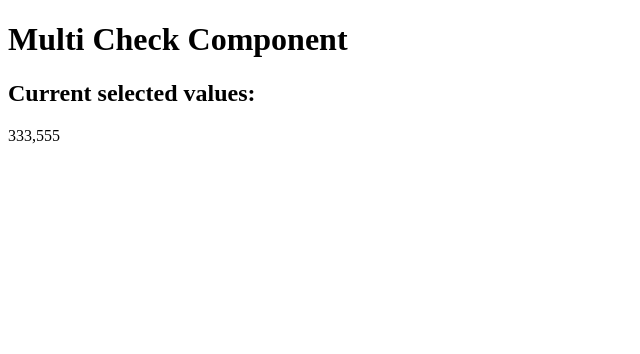
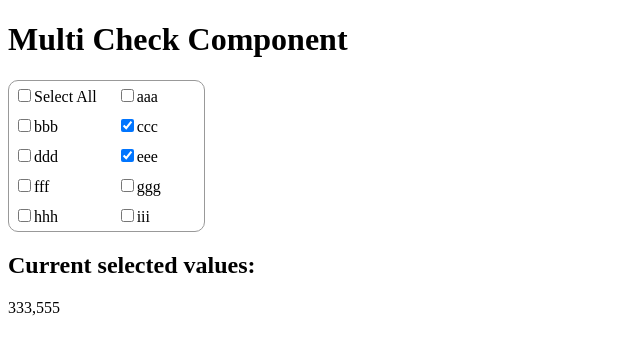
Before and after one commit to jianxiangxun/checkbox, a React app: page / in a window 1280 px wide. Shown: the top 354 px of the page, without its empty margins (0-640 px from the left). Built offline with nearby package versions, Linux system fonts and the light colour scheme; the HTML template or start-up script is replaced by a standard one.

Commit message:
complete the most function of the MultiCheck Component
tips:
split types into single file
extract Checkbox as a single Component
use react context pass data through the component
use grid for layout

todos:
style、test、preformance ...

```diff
--- /dev/null
+++ b/src/MultiCheck/Checkbox.tsx
@@ -0,0 +1,64 @@
+
+import React, {
+  forwardRef,
+  ForwardRefExoticComponent,
+  ReactElement,
+  RefAttributes,
+  useContext,
+  useEffect,
+  useState,
+} from 'react';
+
+import MultiCheckContext from './MultiCheckContext';
+import {CheckboxProps} from '../types/multiCheck';
+
+const Checkbox: React.FC<CheckboxProps> = (props:CheckboxProps) =>{
+  const {
+    label,
+    value,
+    checked,
+    selectAllFlag,
+    ...rest
+  } = props;
+  const {
+    values,
+    options,
+    onChange,
+  } = useContext(MultiCheckContext);
+
+  const handleChange = (event:React.ChangeEvent<HTMLInputElement>) => {
+    // select all checkout
+    if(selectAllFlag){
+      onChange(event.target.checked?options:[])
+    }
+    else{
+      // checked, push value into array
+      let arrAfterAdd = [...values].concat(event.target.value);
+      // unchecked, delete from array
+      let arrAfterDelete = [...values].filter(item => item!==event.target.value);
+
+      let nextValueArr = event.target.checked?arrAfterAdd:arrAfterDelete;
+      // values -> options, for setState
+      let nextOptions = options.filter(item=>nextValueArr.includes(item.value));
+
+      onChange(nextOptions);
+    }
+
+  };
+  return (
+    <label
+      className='CheckboxLabel'
+    >
+      <input
+        type='checkbox'
+        {...rest}
+        checked={checked}
+        onChange={handleChange}
+        value={value}
+      />
+      {<span>{label}</span>}
+    </label>
+      )
+}
+
+export default Checkbox;
--- a/src/MultiCheck/MultiCheck.css
+++ b/src/MultiCheck/MultiCheck.css
@@ -1,3 +1,6 @@
 /* TODO */
 .MultiCheck {
+    border:1px solid #999;
+    border-radius: 10px;
+    padding: 5px;
 }
--- a/src/MultiCheck/MultiCheck.tsx
+++ b/src/MultiCheck/MultiCheck.tsx
@@ -1,11 +1,11 @@
+import React from 'react';
+
 import './MultiCheck.css';
 
-import React from 'react';
+import Checkbox from './Checkbox';
+import MultiCheckContext from './MultiCheckContext';
 
-export type Option = {
-  label: string,
-  value: string
-}
+import {Option, Props, MultiCheckContextValue} from '../types/multiCheck';
 
 /**
  * Notice:
@@ -19,18 +19,49 @@ export type Option = {
  * @param {Function} onChange - when checked options are changed,
  *                             they should be passed to outside
  */
-type Props = {
-  label?: string,
-  options: Option[],
-  columns?: number,
-  values?: string[]
-  onChange?: (options: Option[]) => void,
+const MultiCheck: React.FunctionComponent<Props> = (props): JSX.Element => {
+  const {
+    label,
+    options,
+    columns,
+    values,
+    onChange,
+  } = props;
+  const baseStyle = {
+    display:'inline-grid',
+    gridTemplateColumns:`repeat(${columns||2}, 1fr)`,
+    gridColumnGap:'20px',
+    gridRowGap:'10px',
+  };
+  const selectAllCheckboxProps = {
+    label:'Select All',
+    value:'',
+    checked:values.length===options.length,
+    selectAllFlag:true,
+  };
+  const contextValue:MultiCheckContextValue = {
+    values,
+    options,
+    onChange
+  };
+
+  return (
+    <MultiCheckContext.Provider value={contextValue}>
+      <div className='MultiCheck' style={baseStyle}>
+        <Checkbox {...selectAllCheckboxProps}></Checkbox>
+        {
+          options.map((item,index)=>{
+            const checkboxProps = Object.assign({},item,{
+              key:index,
+              checked:values.includes(item.value),
+            })
+            return <Checkbox {...checkboxProps}></Checkbox>
+          })
+        }
+      </div>
+    </MultiCheckContext.Provider>
+  )
 }
 
-const MultiCheck: React.FunctionComponent<Props> = (props): JSX.Element => {
-  return <div className='MultiCheck'>
-    {/* TODO */}
-  </div>
-}
-
+export {Option};
 export default MultiCheck;
--- /dev/null
+++ b/src/MultiCheck/MultiCheckContext.ts
@@ -0,0 +1,10 @@
+/* istanbul ignore file */
+import React from 'react';
+
+import {MultiCheckContextValue, Option} from '../types/multiCheck';
+
+export default React.createContext<MultiCheckContextValue>({
+  values: [],
+  options: [],
+  onChange: (options: Option[]): void =>{},
+});
--- /dev/null
+++ b/src/types/multiCheck.ts
@@ -0,0 +1,25 @@
+export type Option = {
+    label: string,
+    value: string
+}
+
+export type Props = {
+    label?: string,
+    options: Option[],
+    columns?: number,
+    values: string[]
+    onChange: (options: Option[]) => void,
+}
+
+export type CheckboxProps = {
+    label: string,
+    value?: string,
+    checked: boolean,
+    selectAllFlag?: boolean,
+}
+
+export interface MultiCheckContextValue {
+    values: string[],
+    options: Option[],
+    onChange: (options: Option[]) => void
+}
```
